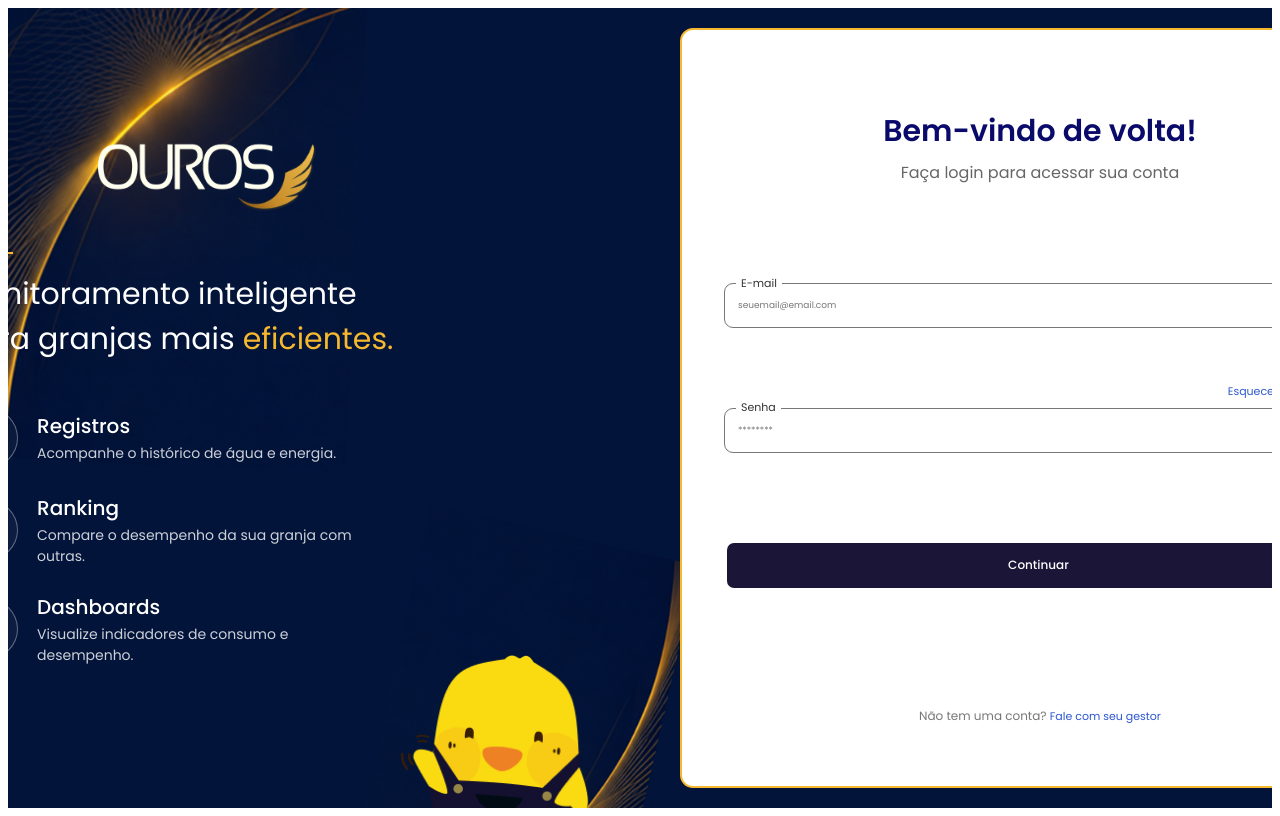
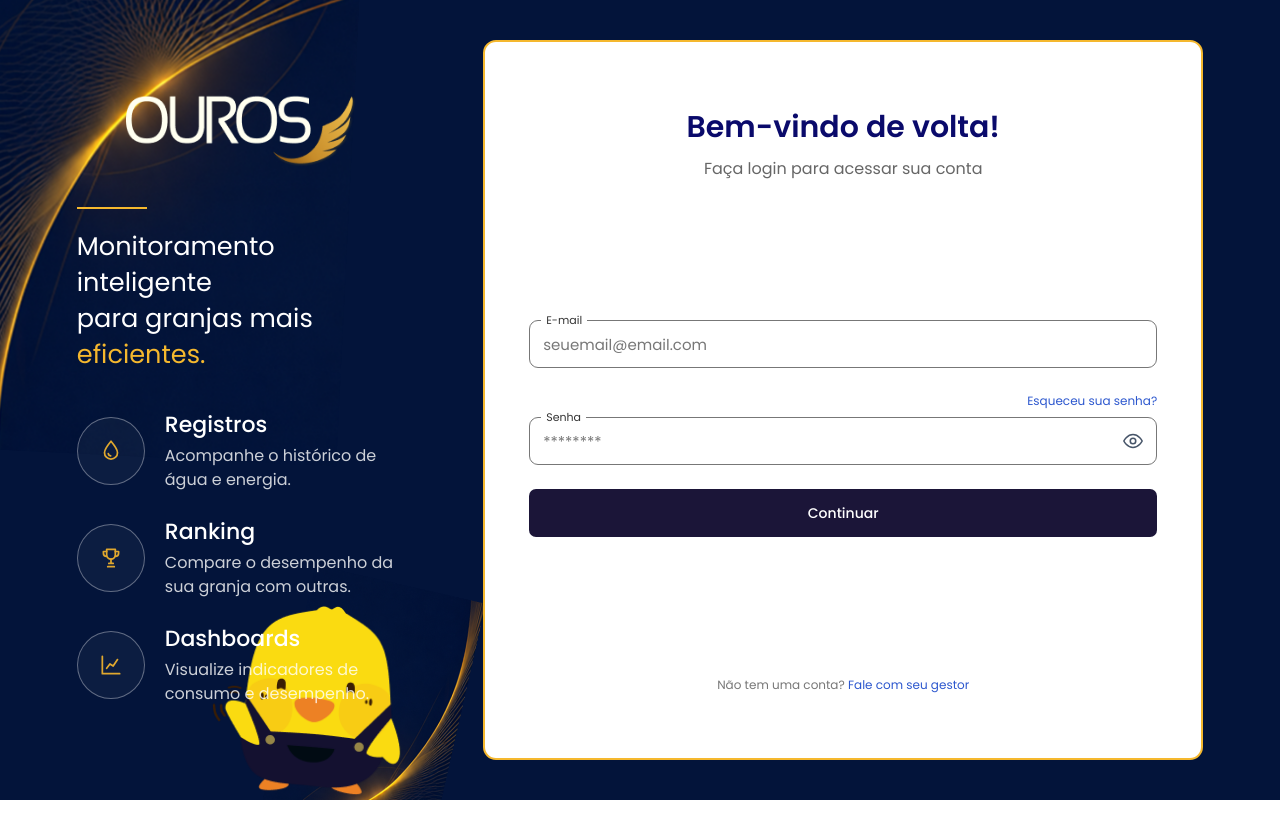
Before and after one commit to Ouros-App/ms-ouros-front-web, a React (Vite) app: page /login in a window 1280 px wide. Built offline with nearby package versions, Linux system fonts and the light colour scheme; no server answers.

Commit message:
refactor: ajusta login e recuperação de senha (#8)

```diff
--- a/src/components/complex/LoginCard/LoginCard.css
+++ b/src/components/complex/LoginCard/LoginCard.css
@@ -1,290 +1,41 @@
-.login-card {
-    max-width: 852px;
-    min-height: 300px;
-    margin: 0 auto;
-    height: 760px;
-    width: 720px;
-    border: 2px solid #f5b82e;
-    border-radius: 13px;
-    background: #ffffff;
-    color: var(--ink);
-    box-shadow: none;
-    box-sizing: border-box;
-    z-index: 999;
-    margin-left: 50px;
-}
+.login-card { position: relative; z-index: 2; display: flex; flex-direction: column; width: 100%; min-height: min(760px, calc(100dvh - 80px)); padding: clamp(32px, 5vw, 72px) clamp(28px, 4vw, 44px); border: 2px solid #f5b82e; border-radius: 13px; background: #fff; color: var(--ink); }
+.login-card-header { text-align: center; }
+.login-card-title { margin: 0; font-size: 30px; font-weight: 600; line-height: 1.4; color: #0a0a6b; }
+.login-card-subtitle { margin: 9px 0 0; font-size: 16px; line-height: 1.5; color: #666; }
+.login-card__form { display: flex; flex-direction: column; gap: 24px; width: 100%; margin: auto 0; padding: 36px 0; }
+.login-card-field { position: relative; width: 100%; }
+.login-card-field--password { padding-top: 25px; }
+.login-card__label_senha, .login-card__label_email { position: absolute; top: -7px; left: 12px; z-index: 1; padding: 0 5px; background: #fff; color: #333; font-size: 11px; line-height: 14px; }
+.login-card__label_senha { top: 18px; }
+.login-card__label--error { color: var(--danger); }
+.login-card__input { display: block; width: 100%; height: 48px; padding: 0 13px; border: 1px solid #777; border-radius: 9px; background: #fff; color: #222; font-family: inherit; font-size: 15px; outline: none; transition: border-color .2s, box-shadow .2s; }
+.login-card__input::placeholder { color: #777; opacity: 1; }
+.login-card__input:hover, .login-card__input:focus { border-color: #1b1538; }
+.login-card__input:focus { box-shadow: 0 0 0 2px rgba(245,184,46,.2); }
+.login-card__input:disabled { background: #f1f5f9; cursor: not-allowed; }
+.login-card__input--error, .login-card__input--error:hover, .login-card__input--error:focus { border-color: var(--danger); }
+.login-card-error { margin: 5px 0 0; padding-left: 4px; font-size: 12px; line-height: 1.4; color: var(--danger); }
+.login-card-forgot { position: absolute; top: 0; right: 0; line-height: 1; }
+.login-card__link { border: 0; background: none; padding: 0; color: #2c57ce; font: inherit; font-size: 12px; cursor: pointer; }
+.login-card__link:hover { text-decoration: underline; }
+.login-card__link:focus-visible { outline: 2px solid #0a0a6b; outline-offset: 3px; }
+.login-card__status { display: flex; align-items: center; gap: 8px; margin: 0; border-radius: 8px; padding: 9px; font-size: 12px; line-height: 1.4; }
+.login-card__status--loading { background: #eff6ff; color: #1e3a8a; }
+.login-card__status--success { background: #dcfce7; color: #14532d; }
+.login-card__status--error { background: #fee2e2; color: #7f1d1d; }
+.login-card__spinner { width: 13px; height: 13px; flex-shrink: 0; border: 2px solid currentColor; border-top-color: transparent; border-radius: 50%; animation: login-card-rotate .8s linear infinite; }
+@keyframes login-card-rotate { to { transform: rotate(360deg); } }
+.login-card-submit { display: flex; width: 100%; min-height: 48px; align-items: center; justify-content: center; border: 0; border-radius: 7px; background: #1b1538; color: #fff; font-family: inherit; font-size: 14px; font-weight: 500; cursor: pointer; }
+.login-card-submit:hover:not(:disabled) { background: #2a2150; }
+.login-card-submit:focus-visible { outline: 2px solid #f5b82e; outline-offset: 3px; }
+.login-card-submit:disabled { cursor: not-allowed; opacity: .65; }
+.login-card-divider { display: none; }
+.login-card-footer { margin: 0; text-align: center; font-size: 12px; line-height: 1.5; color: #777; }
+.login-card__help { margin: 12px 0 0; border-radius: 8px; background: #eff6ff; padding: 9px; font-size: 12px; line-height: 1.5; color: #1e3a8a; }
+@media (max-width: 767px) { .login-card { min-height: 0; padding: 32px 24px; } .login-card-title { font-size: 25px; } .login-card__form { margin: 0; padding: 36px 0; } }
 
-.login-card-header {
-    text-align: center;
-}
-
-.login-card-title {
-    margin: 0;
-    font-size: 30px;
-    font-weight: 600;
-    line-height: 1.4;
-    color: #0a0a6b;
-    transform: translateY(80px);
-}
-
-.login-card-subtitle {
-    margin: 9px 0 0;
-    font-size: 16px;
-    line-height: 1.5;
-    color: #666666;
-    transform: translateY(80px);
-}
-
-.login-card__form {
-    margin-top: 58px;
-    display: flex;
-    flex-direction: column;
-    gap: 15px;
-    box-sizing: border-box;
-    width: 100%;
-}
-
-.login-card-field {
-    position: relative;
-    width: 87%;
-    transform: translate(42px, 120px);
-}
-
-.login-card__label_senha {
-    position: absolute;
-    top: 57px;
-    left: 12px;
-    z-index: 1;
-    padding: 0 5px;
-    background: #ffffff;
-    color: #333333;
-    font-size: 11px;
-    line-height: 14px;
-}
-
-.login-card__label_email {
-    position: absolute;
-    top: -7px;
-    left: 12px;
-    z-index: 1;
-    padding: 0 5px;
-    background: #ffffff;
-    color: #333333;
-    font-size: 11px;
-    line-height: 14px;
-}
-
-.login-card__label--error {
-    color: var(--danger);
-}
-
-.login-card__input {
-    display: block;
-    width: 100%;
-    height: 45px;
-    box-sizing: border-box;
-    padding: 0 13px;
-    border: 1px solid #777777;
-    border-radius: 9px;
-    background: #ffffff;
-    color: #222222;
-    font-family: inherit;
-    font-size: 9px;
-    outline: none;
-    transition: border-color 0.2s, box-shadow 0.2s;
-}
-
-.login-card__input::placeholder {
-    color: #777777;
-    opacity: 1;
-}
-
-.login-card__input:hover,
-.login-card__input:focus {
-    border-color: #1b1538;
-}
-
-.login-card__input:focus {
-    box-shadow: 0 0 0 2px rgba(245, 184, 46, 0.2);
-}
-
-.login-card__input:disabled {
-    background: #f1f5f9;
-    cursor: not-allowed;
-}
-
-.login-card__input--error,
-.login-card__input--error:hover,
-.login-card__input--error:focus {
-    border-color: var(--danger);
-}
-
-.login-card-error {
-    margin: 5px 0 0;
-    padding-left: 4px;
-    font-size: 10px;
-    line-height: 1.4;
-    color: var(--danger);
-}
-
-.login-card-forgot {
-    margin: -25px 0 -22px;
-    text-align: right;
-    line-height: 1;
-    transform: translateY(-30px);
-}
-
-.login-card__link {
-    border: 0;
-    background: none;
-    padding: 0;
-    color: #0a0a9b;
-    font-family: inherit;
-    font-size: 8px;
-    cursor: pointer;
-}
-
-.login-card__link:hover {
-    text-decoration: underline;
-}
-
-.login-card__link:focus-visible {
-    outline: 2px solid #0a0a6b;
-    outline-offset: 3px;
-}
-
-.login-card__status {
-    display: flex;
-    align-items: center;
-    gap: 8px;
-    margin: -12px 0 0;
-    border-radius: 8px;
-    padding: 9px;
-    font-size: 11px;
-    line-height: 1.4;
-}
-
-.login-card__status--loading {
-    background: #eff6ff;
-    color: #1e3a8a;
-}
-
-.login-card__status--success {
-    background: #dcfce7;
-    color: #14532d;
-}
-
-.login-card__status--error {
-    background: #fee2e2;
-    color: #7f1d1d;
-}
-
-.login-card__spinner {
-    width: 13px;
-    height: 13px;
-    flex-shrink: 0;
-    border: 2px solid currentColor;
-    border-top-color: transparent;
-    border-radius: 50%;
-    animation: login-card-rotate 0.8s linear infinite;
-}
-
-@keyframes login-card-rotate {
-    to {
-        transform: rotate(360deg);
-    }
-}
-
-.login-card-submit {
-    display: flex;
-    width: 87%;
-    height: 45px;
-    align-items: center;
-    justify-content: center;
-    margin-top: -5px;
-    border: none;
-    border-radius: 7px;
-    background: #1b1538;
-    color: #ffffff;
-    font-family: inherit;
-    font-size: 12px;
-    font-weight: 500;
-    cursor: pointer;
-    transition: background-color 0.2s;
-    transform: translate(45px, 200px);
-}
-
-.login-card-submit:hover:not(:disabled) {
-    background: #2a2150;
-}
-
-.login-card-submit:focus-visible {
-    outline: 2px solid #f5b82e;
-    outline-offset: 3px;
-}
-
-.login-card-submit:disabled {
-    cursor: not-allowed;
-    opacity: 0.65;
-}
-
-.login-card-divider {
-    display: none;
-}
-
-.login-card__divider-line {
-    height: 1px;
-    flex: 1;
-    background: #cbd5e1;
-}
-
-.login-card-footer {
-    margin: 95px 0 0;
-    text-align: center;
-    font-size: 12px;
-    line-height: 1.5;
-    color: #777777;
-    transform: translateY(130px);
-}
-
-.login-card__link{
-    margin: 95px 0 0;
-    text-align: center;
-    font-size: 11px;
-    line-height: 1.5;
-    color: #2c57ce;
-}
-
-.login-card__help {
-    margin: 12px 0 0;
-    border-radius: 8px;
-    background: #eff6ff;
-    padding: 9px;
-    font-size: 10px;
-    line-height: 1.5;
-    color: #1e3a8a;
-}
-
-@media (max-width: 767px) {
-    .login-card {
-        max-width: 400px;
-        min-height: auto;
-        padding: 38px 28px;
-    }
-
-    .login-card__form {
-        margin-top: 42px;
-        gap: 28px;
-    }
-
-    .login-card-footer {
-        margin-top: 55px;
-    }
-}
-
-@media (max-width: 380px) {
-    .login-card {
-        padding-right: 22px;
-        padding-left: 22px;
-    }
-}
+.login-card__password { position: relative; }
+.login-card__password .login-card__input { padding-right: 52px; }
+.login-card__visibility { position: absolute; top: 0; right: 0; display: flex; align-items: center; justify-content: center; width: 48px; height: 48px; padding: 0; border: 0; background: transparent; color: #475569; cursor: pointer; }
+.login-card__visibility:disabled { cursor: not-allowed; opacity: .5; }
+.login-card__visibility:focus-visible { outline: 2px solid #0a0a6b; outline-offset: -4px; border-radius: 8px; }
--- /dev/null
+++ b/src/components/complex/LoginCard/PasswordVisibilityButton.tsx
@@ -0,0 +1,18 @@
+interface PasswordVisibilityButtonProps {
+    visible: boolean;
+    onToggle: () => void;
+    disabled?: boolean;
+}
+
+export function PasswordVisibilityButton({ visible, onToggle, disabled }: PasswordVisibilityButtonProps) {
+    return (
+        <button type="button" className="login-card__visibility" onClick={onToggle} disabled={disabled}
+            aria-label={visible ? 'Ocultar senha' : 'Mostrar senha'} aria-pressed={visible}>
+            <svg width="22" height="22" viewBox="0 0 24 24" fill="none" stroke="currentColor" strokeWidth="1.7" strokeLinecap="round" strokeLinejoin="round" aria-hidden="true">
+                <path d="M2 12s3.5-7 10-7 10 7 10 7-3.5 7-10 7S2 12 2 12Z" />
+                <circle cx="12" cy="12" r="3" />
+                {visible && <path d="M4 4l16 16" />}
+            </svg>
+        </button>
+    );
+}
--- a/src/components/complex/LoginCard/index.tsx
+++ b/src/components/complex/LoginCard/index.tsx
@@ -1,3 +1,5 @@
+import { useState } from 'react';
+import { PasswordVisibilityButton } from './PasswordVisibilityButton';
 import type { LoginCardProps, LoginHelp } from '@/types/auth.types';
 import { useLoginForm } from './useLoginForm';
 import './LoginCard.css';
@@ -18,6 +20,7 @@ export function LoginCard({ status, message, onSubmit, onForgotPassword }: Login
         handleSubmit,
     } = useLoginForm(onSubmit);
 
+    const [showPassword, setShowPassword] = useState(false);
     const busy = status === 'loading' || status === 'success';
 
     return (
@@ -72,7 +75,7 @@ export function LoginCard({ status, message, onSubmit, onForgotPassword }: Login
                     )}
                 </div>
 
-                <div className="login-card-field">
+                <div className="login-card-field login-card-field--password">
                     <label
                         htmlFor="password"
                         className={`login-card__label_senha ${
@@ -92,9 +95,10 @@ export function LoginCard({ status, message, onSubmit, onForgotPassword }: Login
                         </button>
                     </div>
 
+                    <div className="login-card__password">
                     <input
                         id="password"
-                        type="password"
+                        type={showPassword ? 'text' : 'password'}
                         autoComplete="current-password"
                         placeholder="********"
                         maxLength={67}
@@ -109,6 +113,9 @@ export function LoginCard({ status, message, onSubmit, onForgotPassword }: Login
                             errors.password ? 'login-card__input--error' : ''
                         }`.trim()}
                     />
+
+                    <PasswordVisibilityButton visible={showPassword} onToggle={() => setShowPassword(!showPassword)} disabled={busy} />
+                    </div>
 
                     {errors.password && (
                         <p
--- a/src/components/complex/PasswordResetFlow/index.tsx
+++ b/src/components/complex/PasswordResetFlow/index.tsx
@@ -1,4 +1,5 @@
 import { useState, type FormEvent } from 'react';
+import { PasswordVisibilityButton } from '@/components/complex/LoginCard/PasswordVisibilityButton';
 import { VerificationCard } from '@/components/complex/VerificationCard';
 import { usePasswordReset } from '@/hooks/usePasswordReset';
 import '@/components/complex/LoginCard/LoginCard.css';
@@ -16,6 +17,8 @@ export function PasswordResetFlow({ onClose }: PasswordResetFlowProps) {
   const [senha, setSenha] = useState('');
   const [confirmacao, setConfirmacao] = useState('');
   const [erroLocal, setErroLocal] = useState('');
+  const [showPassword, setShowPassword] = useState(false);
+  const [showConfirmation, setShowConfirmation] = useState(false);
 
   const busy = reset.status === 'loading' || reset.status === 'success';
 
@@ -63,21 +66,6 @@ export function PasswordResetFlow({ onClose }: PasswordResetFlowProps) {
     </p>
   );
 
-  if (reset.step === 'done') {
-    return (
-      <section className="login-card" aria-labelledby="reset-title">
-        <header className="login-card-header">
-          <h1 id="reset-title" className="login-card-title">Senha redefinida</h1>
-          <p className="login-card-subtitle">Agora você já pode entrar com a nova senha.</p>
-        </header>
-        {statusMessage}
-        <button type="button" className="login-card-submit" onClick={onClose}>
-          Voltar ao login
-        </button>
-      </section>
-    );
-  }
-
   if (reset.step === 'new-password') {
     return (
       <section className="login-card" aria-labelledby="reset-title">
@@ -90,9 +78,10 @@ export function PasswordResetFlow({ onClose }: PasswordResetFlowProps) {
         <form onSubmit={enviarSenha} noValidate className="login-card__form">
           <div className="login-card-field">
             <label htmlFor="reset-senha" className="login-card__label_email">Nova senha</label>
+            <div className="login-card__password">
             <input
               id="reset-senha"
-              type="password"
+              type={showPassword ? 'text' : 'password'}
               autoComplete="new-password"
               maxLength={20}
               value={senha}
@@ -100,12 +89,15 @@ export function PasswordResetFlow({ onClose }: PasswordResetFlowProps) {
               onChange={(e) => setSenha(e.target.value)}
               className="login-card__input"
             />
+            <PasswordVisibilityButton visible={showPassword} onToggle={() => setShowPassword(!showPassword)} disabled={busy} />
+            </div>
           </div>
           <div className="login-card-field">
             <label htmlFor="reset-confirmacao" className="login-card__label_email">Confirmar senha</label>
+            <div className="login-card__password">
             <input
               id="reset-confirmacao"
-              type="password"
+              type={showConfirmation ? 'text' : 'password'}
               autoComplete="new-password"
               maxLength={20}
               value={confirmacao}
@@ -115,6 +107,8 @@ export function PasswordResetFlow({ onClose }: PasswordResetFlowProps) {
               aria-describedby={erroLocal ? 'reset-erro' : undefined}
               className="login-card__input"
             />
+            <PasswordVisibilityButton visible={showConfirmation} onToggle={() => setShowConfirmation(!showConfirmation)} disabled={busy} />
+            </div>
             {erroLocal && <p id="reset-erro" role="alert" className="login-card-error">{erroLocal}</p>}
           </div>
           {statusMessage}
--- a/src/pages/Login/Login.css
+++ b/src/pages/Login/Login.css
@@ -6,268 +6,38 @@
     align-items: center;
     justify-content: center;
     overflow: hidden;
-    box-sizing: border-box;
-    padding: 16px;
+    padding: clamp(24px, 4vh, 48px) clamp(24px, 6vw, 100px);
     background: #03143a;
     font-family: 'Poppins', sans-serif;
-    color: #ffffff;
+    color: #fff;
 }
-
-.login-page__effect-left {
-    position: absolute;
-    top: 0px;
-    left: 0px;
-    width: 360px;
-    height: auto;
-    max-width: none;
-    z-index: 0;
-    pointer-events: none;
-    user-select: none;
-    object-fit: contain;
+.login-page__effect-left { position: absolute; top: 0; left: 0; width: 360px; max-width: 35vw; pointer-events: none; }
+.login-page__grid { position: relative; z-index: 1; display: grid; grid-template-columns: minmax(0, 1fr) minmax(0, 720px); align-items: center; gap: clamp(40px, 6vw, 110px); width: 100%; max-width: 1500px; }
+.login-hero { position: relative; display: flex; min-width: 0; flex-direction: column; align-items: flex-start; justify-content: center; }
+.login-hero__logo { position: relative; z-index: 2; width: clamp(220px, 18vw, 300px); height: auto; align-self: center; margin-bottom: 40px; }
+.login-hero__logo-text { font-size: 48px; margin: 0 0 40px; }
+.login-hero__highlight { color: #f5b82e; }
+.login-hero__divider { width: 70px; height: 2px; background: #f5b82e; }
+.login-hero__tagline { position: relative; z-index: 2; margin: 20px 0 0; font-size: clamp(25px, 2vw, 36px); line-height: 1.4; }
+.login-hero__features { position: relative; z-index: 2; display: flex; flex-direction: column; gap: 25px; margin: 38px 0 0; padding: 0; list-style: none; }
+.login-hero__feature { display: flex; align-items: center; gap: 20px; }
+.login-hero__feature-icon { display: flex; width: 68px; height: 68px; flex-shrink: 0; align-items: center; justify-content: center; border: 1px solid rgba(255,255,255,.35); border-radius: 50%; background: rgba(255,255,255,.04); }
+.login-hero__feature-icon svg { width: 26px; height: 26px; }
+.login-hero__feature-title { margin: 0; font-size: 22px; font-weight: 500; line-height: 1.4; }
+.login-hero__feature-text { max-width: 370px; margin: 3px 0 0; font-size: 16px; line-height: 1.5; color: rgba(255,255,255,.8); }
+.login-hero__effect-right { position: absolute; right: -80px; bottom: -100px; width: 360px; max-width: 70%; pointer-events: none; }
+.login-hero__mascot { position: absolute; right: 0; bottom: -100px; z-index: 1; width: 200px; pointer-events: none; }
+@media (max-width: 767px) {
+    .login-page { padding: 28px 20px; }
+    .login-page__grid { grid-template-columns: minmax(0, 1fr); max-width: 480px; gap: 24px; }
+    .login-hero { align-items: center; text-align: center; }
+    .login-hero__logo { width: 190px; margin-bottom: 18px; }
+    .login-hero__tagline { margin-top: 12px; font-size: 20px; }
+    .login-hero__features, .login-hero__effect-right, .login-hero__mascot { display: none; }
 }
-
-.login-page__grid {
-    position: relative;
-    z-index: 10;
-    display: grid;
-    grid-template-columns: minmax(0, 300px) minmax(0, 352px);
-    align-items: center;
-    justify-content: center;
-    gap: 32px;
-    width: 100%;
-    max-width: 684px;
-    margin: auto;
+@media (max-height: 700px) and (min-width: 768px) {
+    .login-hero__logo { margin-bottom: 18px; }
+    .login-hero__features { margin-top: 20px; gap: 12px; }
+    .login-hero__feature-icon { width: 52px; height: 52px; }
+    .login-hero__mascot { display: none; }
 }
-
-.login-hero {
-    position: relative;
-    display: flex;
-    min-width: 0;
-    flex-direction: column;
-    align-items: flex-start;
-    justify-content: center;
-    padding: 24px 0;
-    text-align: left;
-}
-
-.login-hero__effect-right {
-    position: absolute;
-    right: -100px;
-    top: 342px;
-    bottom: -20px;
-    z-index: 0;
-    width: 360px;
-    height: 390px;
-    object-fit: contain;
-    object-position: center;
-    pointer-events: none;
-    user-select: none;
-}
-
-.login-hero__logo {
-    position: relative;
-    z-index: 2;
-    width: 220px;
-    height: auto;
-    max-height: 500px;
-    object-fit: contain;
-    object-position: left center;
-    right: 200px;
-    top: -38px;
-}
-
-.login-hero__logo-text {
-    position: relative;
-    z-index: 2;
-    margin: 0;
-    font-size: 38px;
-    font-weight: 400;
-    line-height: 1;
-    letter-spacing: -2px;
-    color: #ffffff;
-}
-
-.login-hero__highlight {
-    color: #f5b82e;
-}
-
-.login-hero__divider {
-    position: relative;
-    z-index: 2;
-    width: 60px;
-    height: 1.5px;
-    background: #f5b82e;
-    transform: translate(-345px, 2px);
-}
-
-.login-hero__tagline {
-    position: relative;
-    z-index: 2;
-    margin: 14px 0 0;
-    font-size: 30px;
-    width: 550px;
-    font-weight: 400;
-    line-height: 1.5;
-    right: 340px;
-    top: 6px;
-}
-
-.login-hero__features {
-    position: relative;
-    z-index: 2;
-    display: flex;
-    flex-direction: column;
-    gap: 25px;
-    width: 100%;
-    max-width: 300px;
-    margin: 22px 0 0;
-    padding: 0;
-    list-style: none;
-    text-align: left;
-}
-
-.login-hero__logo,
-.login-hero__divider,
-.login-hero__tagline,
-.login-hero__features {
-    position: relative;
-    z-index: 2;
-}
-
-.login-hero__feature {
-    display: flex;
-    align-items: center;
-    gap: 19px;
-    transform: translate(-340px, 30px);
-}
-
-.login-hero__feature-icon {
-    display: flex;
-    width: 60px;
-    height: 60px;
-    flex-shrink: 0;
-    align-items: center;
-    justify-content: center;
-    border: 1px solid rgba(255, 255, 255, 0.35);
-    border-radius: 50%;
-    background: rgba(255, 255, 255, 0.04);
-}
-
-.login-hero__feature-title {
-    margin: 0;
-    font-size: 20px;
-    font-weight: 500;
-    line-height: 1.5;
-}
-
-.login-hero__feature-text {
-    margin: 2px 0 0;
-    font-size: 14px;
-    width: 320px;
-    line-height: 1.5;
-    color: rgba(255, 255, 255, 0.8);
-}
-
-.login-page__grid{
-    position: relative;
-    z-index: 1;
-    display: grid;
-    grid-template-columns: 300px 352px;
-    align-items: center;
-    justify-content: center;
-    gap: 32px;
-    width: 100%;
-    max-width: 684px;
-    margin: auto;
-}
-
-.login-hero__mascot {
-    position: absolute;
-    right: 4px;
-    bottom: -5px;
-    z-index: 3;
-    width: 200px;
-    height: auto;
-    pointer-events: none;
-    user-select: none;
-    transform: translateY(190px);
-}
-
-@media (min-width: 1000px) {
-    .login-page__grid {
-        gap: 32px;
-    }
-
-    .login-hero {
-        padding-left: 0;
-    }
-}
-
-@media (max-width: 767px) {
-    .login-page {
-        overflow-y: auto;
-        padding: 32px 20px;
-    }
-
-    .login-page__grid {
-        grid-template-columns: minmax(0, 1fr);
-        gap: 28px;
-        max-width: 400px;
-    }
-
-    .login-page__effect-left {
-        width: 150px;
-    }
-
-    .login-hero {
-        align-items: center;
-        padding: 10px 0;
-        text-align: center;
-    }
-
-    .login-hero__logo {
-        object-position: center;
-    }
-
-    .login-hero__divider {
-        margin-top: 18px;
-    }
-
-    .login-hero__tagline {
-        font-size: 14px;
-    }
-
-    .login-hero__features {
-        display: none;
-    }
-
-    .login-hero__effect-right {
-        display: none;
-    }
-
-    .login-hero__mascot {
-        display: none;
-    }
-}
-
-@media (max-height: 560px) and (min-width: 768px) {
-    .login-page {
-        align-items: flex-start;
-        padding-top: 20px;
-        padding-bottom: 20px;
-    }
-
-    .login-card {
-        min-height: auto;
-        padding-top: 30px;
-        padding-bottom: 25px;
-    }
-
-    .login-card__form {
-        margin-top: 35px;
-    }
-
-    .login-card-footer {
-        margin-top: 45px;
-    }
-}
--- a/src/pages/Login/LoginContent.tsx
+++ b/src/pages/Login/LoginContent.tsx
@@ -7,7 +7,7 @@ interface Destaque{
 }
 
 const svgProps= {
-    widht: 22,
+    width: 22,
     height: 22,
     viewBox: '0 0 24 24',
     fill: 'none',
--- a/src/styles.css
+++ b/src/styles.css
@@ -7,6 +7,7 @@ body,
 }
 
 body {
+    margin: 0;
     min-height: 100vh;
 }
 
```
Also changed, not shown: src/hooks/usePasswordReset.ts (+3 -5 lines), 2 other files (tests, documents, lock files or other folders).
